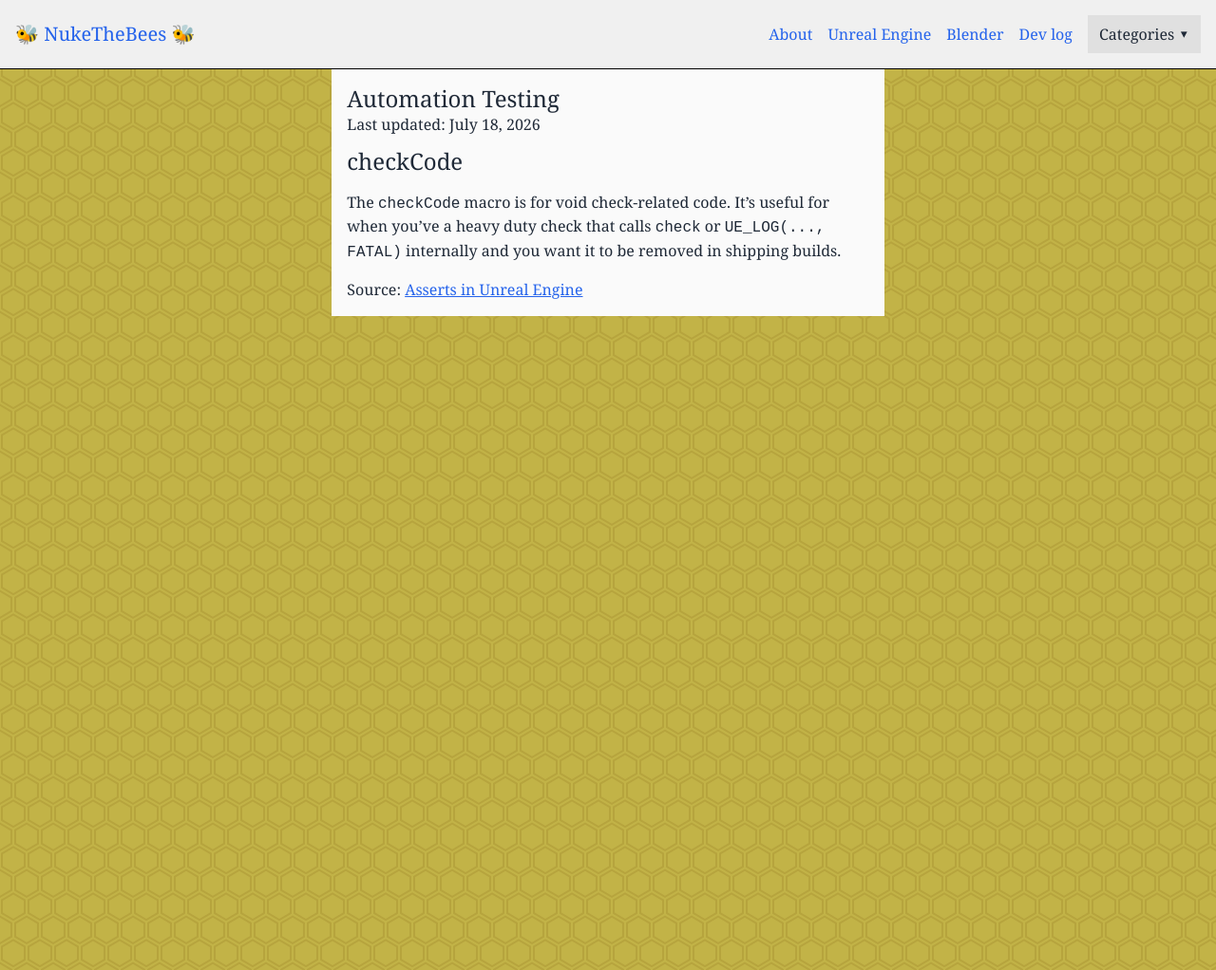
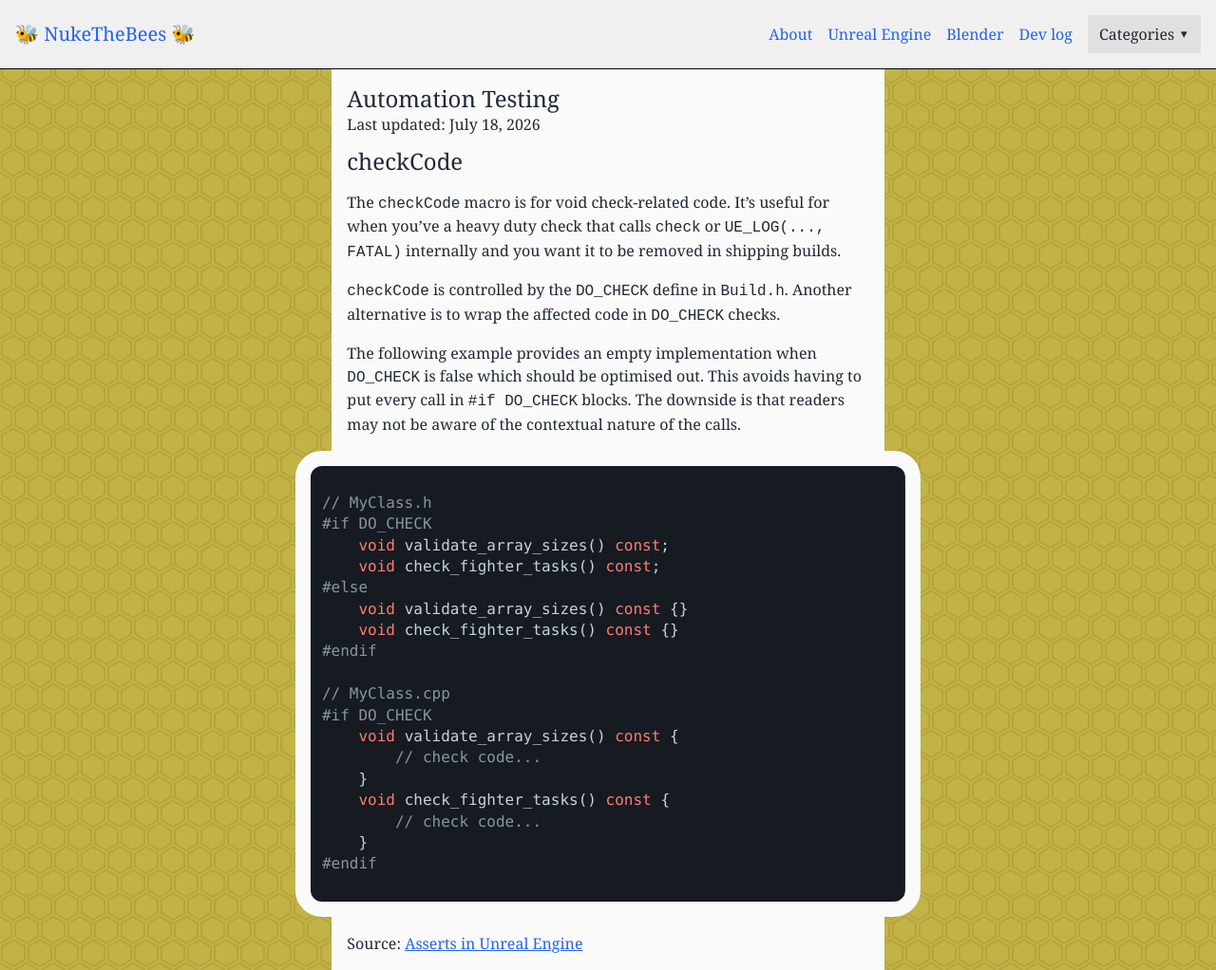
Before and after one commit to nukethebees/nukethebees.github.io, a Jekyll site: the page built from _unreal_notes/automation_testing.md, in a window 1280 px wide. Shown: the whole page at 95% size. Built offline with Jekyll 4.4.1, drawn with Linux system fonts in a browser that asks for light colours; comment, search, counter and statistics services are not loaded.

Commit message:
Add note on checkCode

````diff
--- a/_unreal_notes/automation_testing.md
+++ b/_unreal_notes/automation_testing.md
@@ -9,4 +9,32 @@ last_updated: 2026-07-18 13:00:00 +0100
 The `checkCode` macro is for void check-related code.
 It's useful for when you've a heavy duty check that calls `check` or `UE_LOG(..., FATAL)` internally and you want it to be removed in shipping builds.
 
+`checkCode` is controlled by the `DO_CHECK` define in `Build.h`.
+Another alternative is to wrap the affected code in `DO_CHECK` checks.
+
+The following example provides an empty implementation when `DO_CHECK` is false which should be optimised out.
+This avoids having to put every call in `#if DO_CHECK` blocks.
+The downside is that readers may not be aware of the contextual nature of the calls.
+
+```cpp
+// MyClass.h
+#if DO_CHECK
+    void validate_array_sizes() const;
+    void check_fighter_tasks() const;
+#else
+    void validate_array_sizes() const {}
+    void check_fighter_tasks() const {}
+#endif
+
+// MyClass.cpp
+#if DO_CHECK
+    void validate_array_sizes() const {
+        // check code...
+    }
+    void check_fighter_tasks() const {
+        // check code...
+    }
+#endif
+```
+
 Source: [Asserts in Unreal Engine](https://dev.epicgames.com/documentation/unreal-engine/asserts-in-unreal-engine)
````
